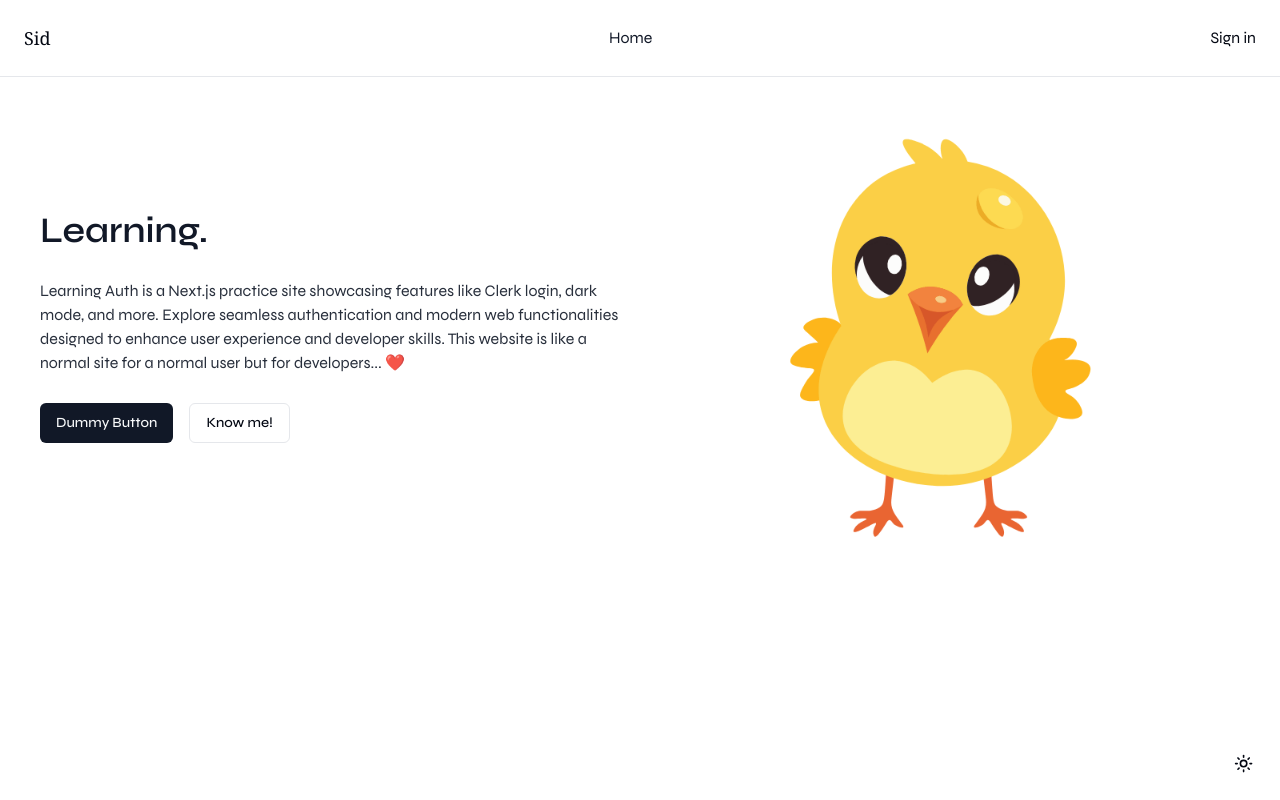
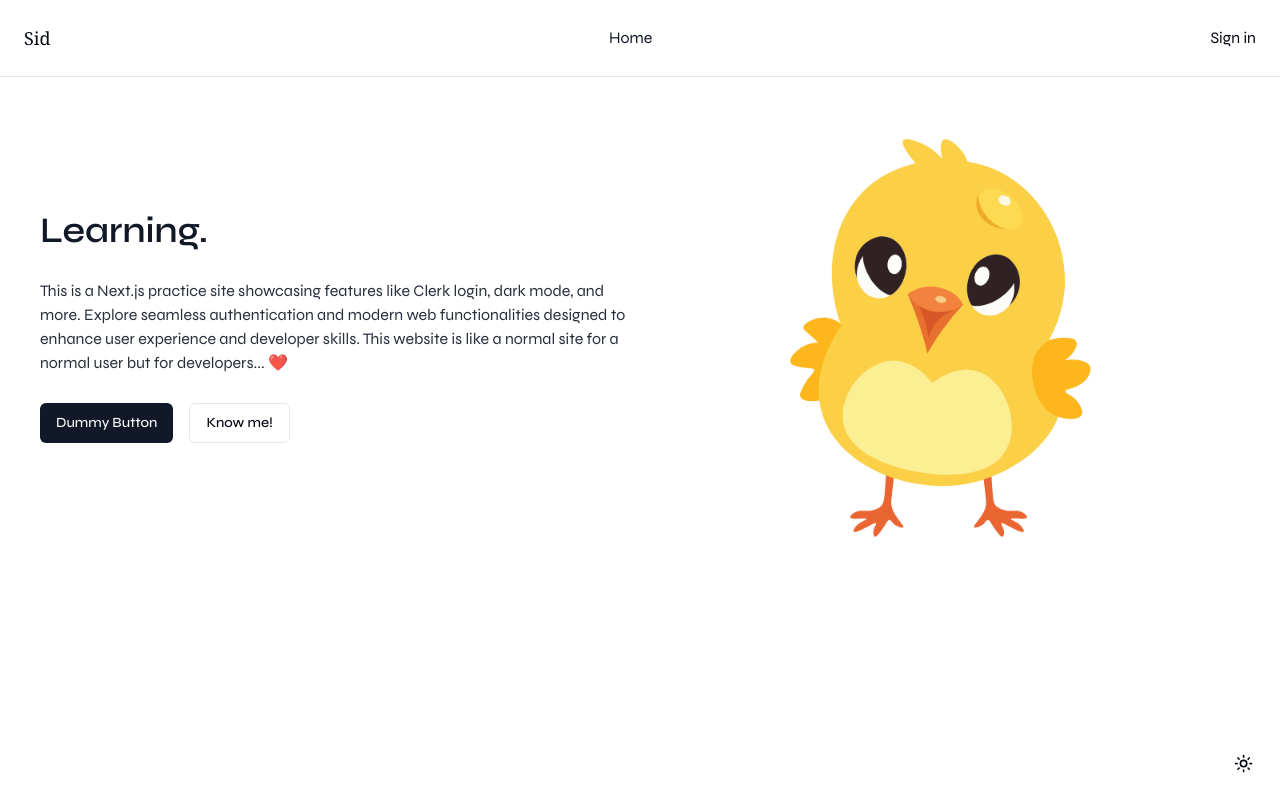
Before and after one commit to c9sid/auth, a Next.js app: page / in a window 1280 px wide. Built offline with nearby package versions, Linux system fonts and the light colour scheme; no server answers.

Commit message:
insta url

```diff
--- a/app/page.tsx
+++ b/app/page.tsx
@@ -13,11 +13,11 @@ const Home = () => {
             <h1 className="text-4xl font-semibold text-primary">Learning.</h1>
           </div>
           <div className="para text-primary/90">
-            <p>Learning Auth is a Next.js practice site showcasing features like Clerk login, dark mode, and more. Explore seamless authentication and modern web functionalities designed to enhance user experience and developer skills. This website is like a normal site for a normal user but for developers... ❤️</p>
+            <p>This is a Next.js practice site showcasing features like Clerk login, dark mode, and more. Explore seamless authentication and modern web functionalities designed to enhance user experience and developer skills. This website is like a normal site for a normal user but for developers... ❤️</p>
           </div>
           <div className="btn flex gap-4">
             <Button variant={"default"}>Dummy Button</Button>
-            <Link href={'https://www.instagram.com/_s_i_d._d_h_a_r_t_h_/'}><Button variant={"outline"}>Know me!</Button></Link>
+            <Link href={'https://www.instagram.com/siddharthkumar____/'}><Button variant={"outline"}>Know me!</Button></Link>
           </div>
         </div>
         <div className="carusel flex items-center justify-center md:w-1/2">
```
